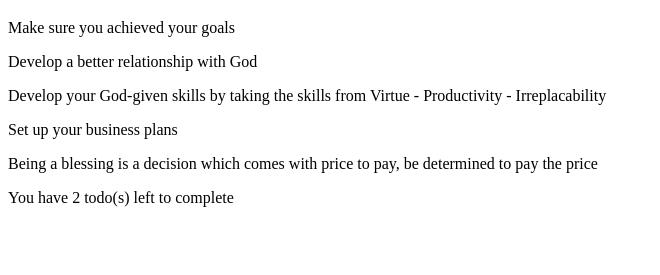
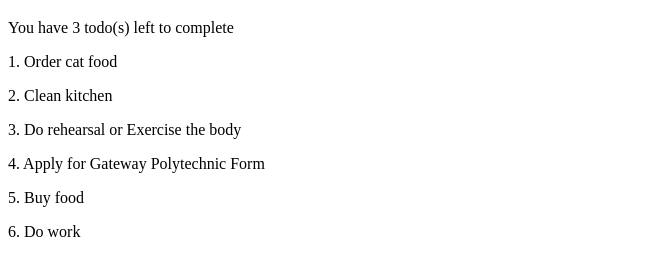
Before and after one commit to Emm1nu2l/nJs, a plain HTML site: page todo-app/index.html in a window 1280 px wide. Shown: the part 61-336 px from the top of the page, without its empty margins (0-660 px from the left). Drawn offline with Linux system fonts and the light colour scheme.

Commit message:
bug debugged

```diff
--- a/todo-app/index.html
+++ b/todo-app/index.html
@@ -5,11 +5,11 @@
     </head>
     <body>
         <h1>Todo List App</h1>
-        <p>Make sure you achieved your goals</p>
+        <!-- <p>Make sure you achieved your goals</p>
         <p>Develop a better relationship with God</p>
         <p>Develop your God-given skills by taking the skills from Virtue - Productivity - Irreplacability</p>
         <p>Set up your business plans</p>
-        <p>Being a blessing is a decision which comes with price to pay, be determined to pay the price</p>
+        <p>Being a blessing is a decision which comes with price to pay, be determined to pay the price</p> -->
 
 
         <script src ="todo-app.js"></script>
--- a/todo-app/todo-app.js
+++ b/todo-app/todo-app.js
@@ -15,6 +15,9 @@ const todos = [{
 todos.splice(2, 0, {
     text: 'Do rehearsal or Exercise the body',
     completed: true
+},{
+    text: 'Apply for Gateway Polytechnic Form',
+    completed: false
 })
 
 // let ps = document.querySelectorAll('p')
@@ -35,18 +38,11 @@ const viewUncompletedTodo = document.createElement('p')
 viewUncompletedTodo.textContent = `You have ${uncompletedTodo.length} todo(s) left to complete`
 document.querySelector('body').appendChild(viewUncompletedTodo)
 
-const viewTodo = function (todos) {
-    let toDo = document.createElement('p').textContent
-    todos.find(function (todo, index) {
-        toDo = todo.text
-        //document.querySelector('body').appendChild(toDo)
-        console.log(toDo)
-        //return toDo
-    })
 
-    // for (let i = 0; i <= viewTodo.length; i++) {
-
-    // }
-}
-
-viewTodo(todos)
+const getTodoTitle = todos.forEach(function(todo, index) {
+    // return todo
+    const addTodo = document.createElement('p')
+    addTodo.textContent = `${index + 1}. ${todo.text}`
+    document.querySelector('body').appendChild(addTodo)
+    //console.log(todo)
+})
```
